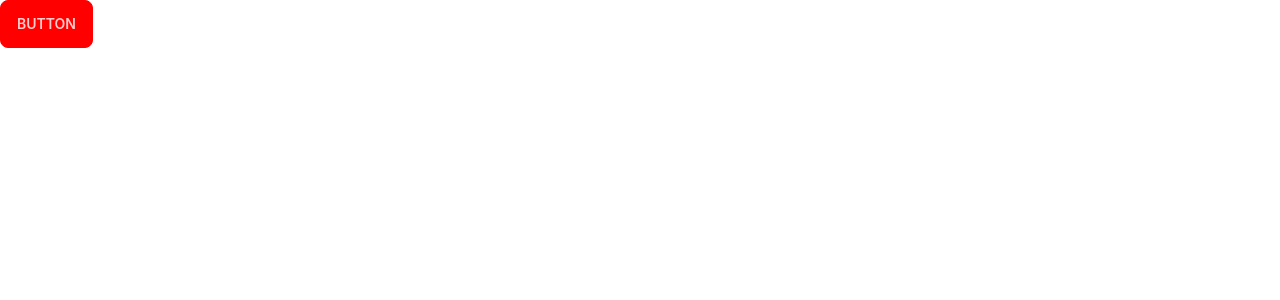
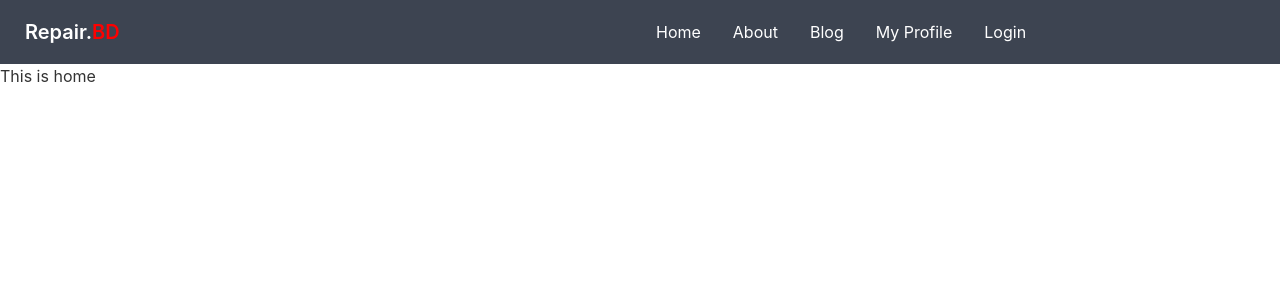
Before and after one commit to Abdul-Rakib92/repair.bd-manufacturer-website-client-side, a React (Create React App) app: page / in a window 1280 px wide. Shown: the top 300 px of the page. Built offline with nearby package versions, Linux system fonts and the light colour scheme.

Commit message:
navbar component added

```diff
--- a/src/App.js
+++ b/src/App.js
@@ -1,9 +1,21 @@
+import { Route, Routes } from 'react-router-dom';
 import './App.css';
+import About from './Pages/About/About';
+import Home from './Pages/Home/Home';
+import Login from './Pages/Login/Login';
+import Navbar from './Pages/Shared/Navbar';
 
 function App() {
   return (
     <div>
-      <button class="btn btn-accent">Button</button>
+     <Navbar></Navbar>
+     <Routes>
+       <Route path='/' element={<Home></Home>}></Route>
+       <Route path='home' element={<Home></Home>}></Route>
+       <Route path='about' element={<About></About>}></Route>
+       <Route path='login' element={<Login></Login>}></Route>
+
+     </Routes>
 
     </div>
   );
--- /dev/null
+++ b/src/Pages/About/About.js
@@ -0,0 +1,11 @@
+import React from 'react';
+
+const About = () => {
+    return (
+        <div>
+            <h2>This is about</h2>
+        </div>
+    );
+};
+
+export default About;
--- /dev/null
+++ b/src/Pages/Home/Home.js
@@ -0,0 +1,11 @@
+import React from 'react';
+
+const Home = () => {
+    return (
+        <div>
+            <h2>This is home</h2>
+        </div>
+    );
+};
+
+export default Home;
--- /dev/null
+++ b/src/Pages/Login/Login.js
@@ -0,0 +1,11 @@
+import React from 'react';
+
+const Login = () => {
+    return (
+        <div>
+            <h1>This is login</h1>
+        </div>
+    );
+};
+
+export default Login;
--- /dev/null
+++ b/src/Pages/Shared/Navbar.js
@@ -0,0 +1,83 @@
+import React from "react";
+import { Link } from "react-router-dom";
+
+const Navbar = () => {
+  return (
+    <div class="navbar bg-neutral text-base-100">
+      <div class="navbar-start">
+        <div class="dropdown">
+          <label tabindex="0" class="btn btn-ghost lg:hidden">
+            <svg
+              xmlns="http://www.w3.org/2000/svg"
+              class="h-5 w-5"
+              fill="none"
+              viewBox="0 0 24 24"
+              stroke="currentColor"
+            >
+              <path
+                stroke-linecap="round"
+                stroke-linejoin="round"
+                stroke-width="2"
+                d="M4 6h16M4 12h8m-8 6h16"
+              />
+            </svg>
+          </label>
+          <ul
+            tabindex="0"
+            class="menu menu-compact dropdown-content mt-2 p-2 shadow bg-neutral text-base-100  w-52"
+          >
+            <li>
+              <Link to="/home">Home</Link>
+            </li>
+
+            <li>
+              <Link to="/about">About</Link>
+            </li>
+
+            <li>
+              <Link to="/blog">Blog</Link>
+            </li>
+
+            <li>
+              <Link to="/profile">My Profile</Link>
+            </li>
+
+            <li>
+              <Link to="/login">Login</Link>
+            </li>
+
+          </ul>
+        </div>
+        <Link to="/" class="btn btn-ghost normal-case text-xl">
+          Repair. <span class="text-accent">BD</span>
+        </Link>
+      </div>
+      <div class="navbar-center hidden lg:flex">
+        <ul class="menu menu-horizontal p-0">
+            <li>
+              <Link to="/home">Home</Link>
+            </li>
+
+            <li>
+              <Link to="/about">About</Link>
+            </li>
+
+            <li>
+              <Link to="/blog">Blog</Link>
+            </li>
+
+            <li>
+              <Link to="/profile">My Profile</Link>
+            </li>
+
+            <li>
+              <Link to="/login">Login</Link>
+            </li>
+        </ul>
+      </div>
+
+    </div>
+  );
+};
+
+export default Navbar;
--- a/src/index.js
+++ b/src/index.js
@@ -3,11 +3,14 @@
 import './index.css';
 import App from './App';
 import reportWebVitals from './reportWebVitals';
+import { BrowserRouter } from 'react-router-dom';
 
 const root = ReactDOM.createRoot(document.getElementById('root'));
 root.render(
   <React.StrictMode>
+    <BrowserRouter>
     <App />
+    </BrowserRouter>
   </React.StrictMode>
 );
 
```
